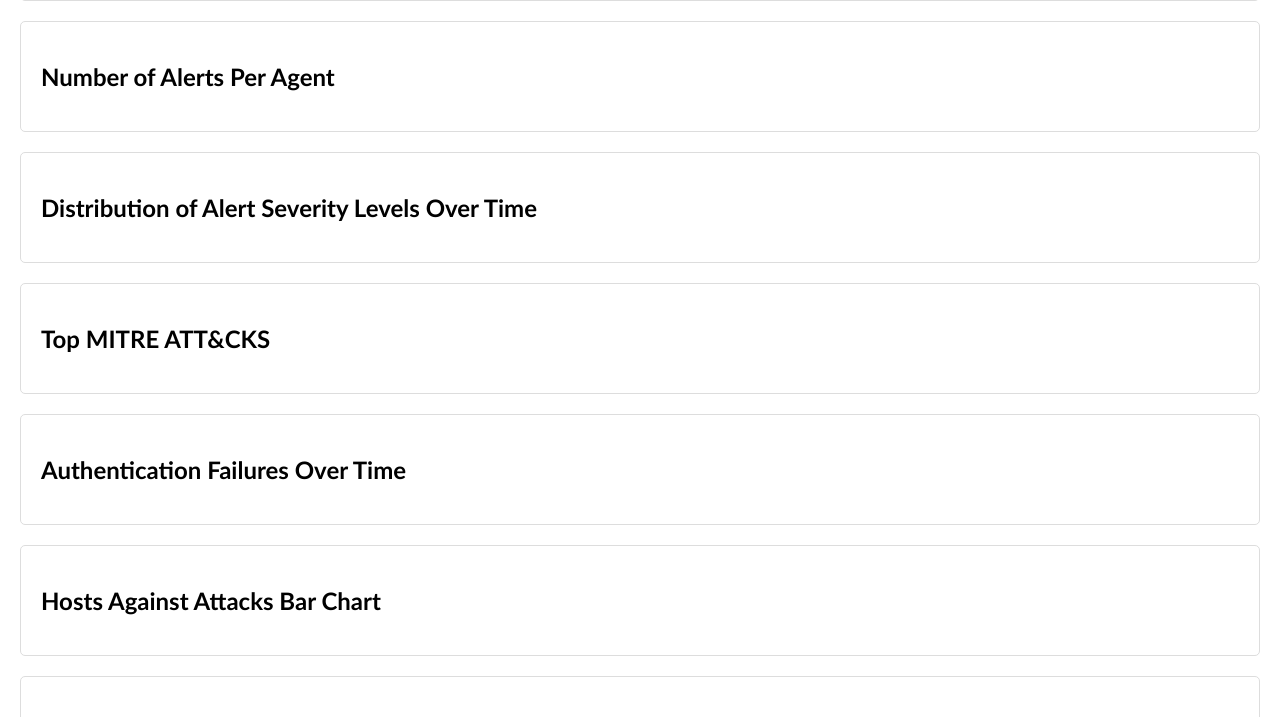
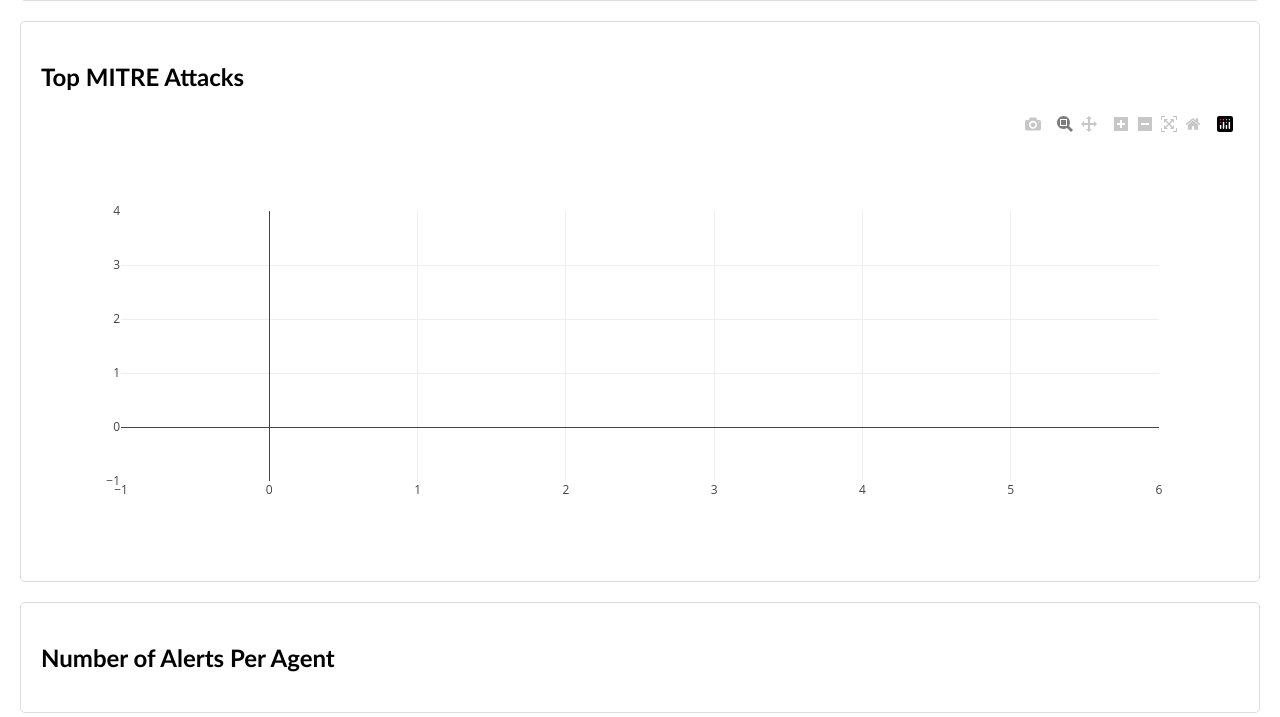
Before and after one commit to TommyZ88/SSIEM, a Flask app: template frontend/templates/dashboard.html in a window 1280 px wide. Shown: the part 1476-2193 px from the top of the page. Run offline with Flask 2, Linux system fonts and the light colour scheme; the template is opened without the code that fills it, so the values that code supplies are empty; some libraries are stand-ins or nearby versions.

Commit message:
Added dynamic updates to MITRE attacks donut chart

```diff
--- a/frontend/app.py
+++ b/frontend/app.py
@@ -84,7 +84,7 @@ def dashboard():
 
     alert_severity_pie_chart = create_alert_severity_pie_chart(es)
     top_events_donut_chart = create_top_events_donut_chart(es)
-    mitre_attacks = create_top_mitre_attacks_donut_chart(es)
+    mitre_attacks_donut_chart = create_top_mitre_attacks_donut_chart(es)
 
     alerts_per_agent = create_alerts_per_agent_area_chart(es)
     distribution_alert_severity = create_distribution_of_alert_severity_plot(es)
@@ -98,7 +98,7 @@ def dashboard():
 
                            alert_severity_pie_chart = alert_severity_pie_chart,
                            top_events_donut_chart = top_events_donut_chart,
-                           mitre_attacks = mitre_attacks,
+                           mitre_attacks_donut_chart = mitre_attacks_donut_chart,
 
                            alerts_per_agent=alerts_per_agent,
                            distribution_alert_severity = distribution_alert_severity,
@@ -115,6 +115,7 @@ def dashboard_data():
 
     alert_severity_pie_chart = create_alert_severity_pie_chart(es)
     top_events_donut_chart = create_top_events_donut_chart(es)
+    mitre_attacks_donut_chart = create_top_mitre_attacks_donut_chart(es)
 
     event_logs_table = create_event_logs_table(es)
 
@@ -123,6 +124,7 @@ def dashboard_data():
 
         alert_severity_pie_chart=alert_severity_pie_chart,
         top_events_donut_chart = top_events_donut_chart,
+        mitre_attacks_donut_chart = mitre_attacks_donut_chart,
 
         event_logs_table=event_logs_table,
     )
--- a/frontend/static/scripts/dashboard.js
+++ b/frontend/static/scripts/dashboard.js
@@ -19,6 +19,19 @@ function renderCharts(data) {
         Plotly.newPlot('top_events_donut_chart', [trace], layout);
     } else {
         console.error('top_event_donut_chart is undefined in the response');
+    }
+
+    if (data.mitre_attacks_donut_chart) {
+        var trace = {
+            ...data.mitre_attacks_donut_chart,  // Spread the existing chart data
+            hole: .5  // Set the size of the hole to create a donut chart
+        };
+        var layout = {
+            // Define layout properties here if needed
+        };
+        Plotly.newPlot('mitre_attacks_donut_chart', [trace], layout);
+    } else {
+        console.error('mitre_attacks_donut_chart is undefined in the response');
     }
 }
 
--- a/frontend/templates/dashboard.html
+++ b/frontend/templates/dashboard.html
@@ -40,6 +40,10 @@
             <h2>Top 5 Events</h2>
             <div id="top_events_donut_chart"></div>
         </div>
+        <div class="visualisations">
+            <h2>Top MITRE Attacks</h2>
+            <div id="mitre_attacks_donut_chart"></div>
+        </div>
 
 
 
@@ -52,10 +56,6 @@
         <div id="table-container">
             <h2>Distribution of Alert Severity Levels Over Time</h2>
             {{ distribution_alert_severity|safe }}
-        </div>
-        <div id="donut-chart-container">
-            <h2>Top MITRE ATT&CKS</h2>
-            {{ mitre_attacks|safe }}
         </div>
 
         <div id="bar-chart-container">
--- a/frontend/visualisations/mitre_attacks_donut_chart.py
+++ b/frontend/visualisations/mitre_attacks_donut_chart.py
@@ -48,5 +48,14 @@ def create_top_mitre_attacks_donut_chart(es: Elasticsearch):
     fig = px.pie(df, names='attack_name', values='counts', hole=.5,
                  title='Top MITRE ATT&CK Techniques')
 
-    # Return the plot as an HTML string
-    return fig.to_html(full_html=False)
+     # Extracting labels and values from buckets
+    labels = [bucket['key'] for bucket in buckets]
+    values = [bucket['doc_count'] for bucket in buckets]
+
+    fig_data = {
+        "labels": labels,
+        "values": values,
+        "type": "pie"
+    }
+
+    return fig_data
```
Also changed, not shown: 1 other file.
